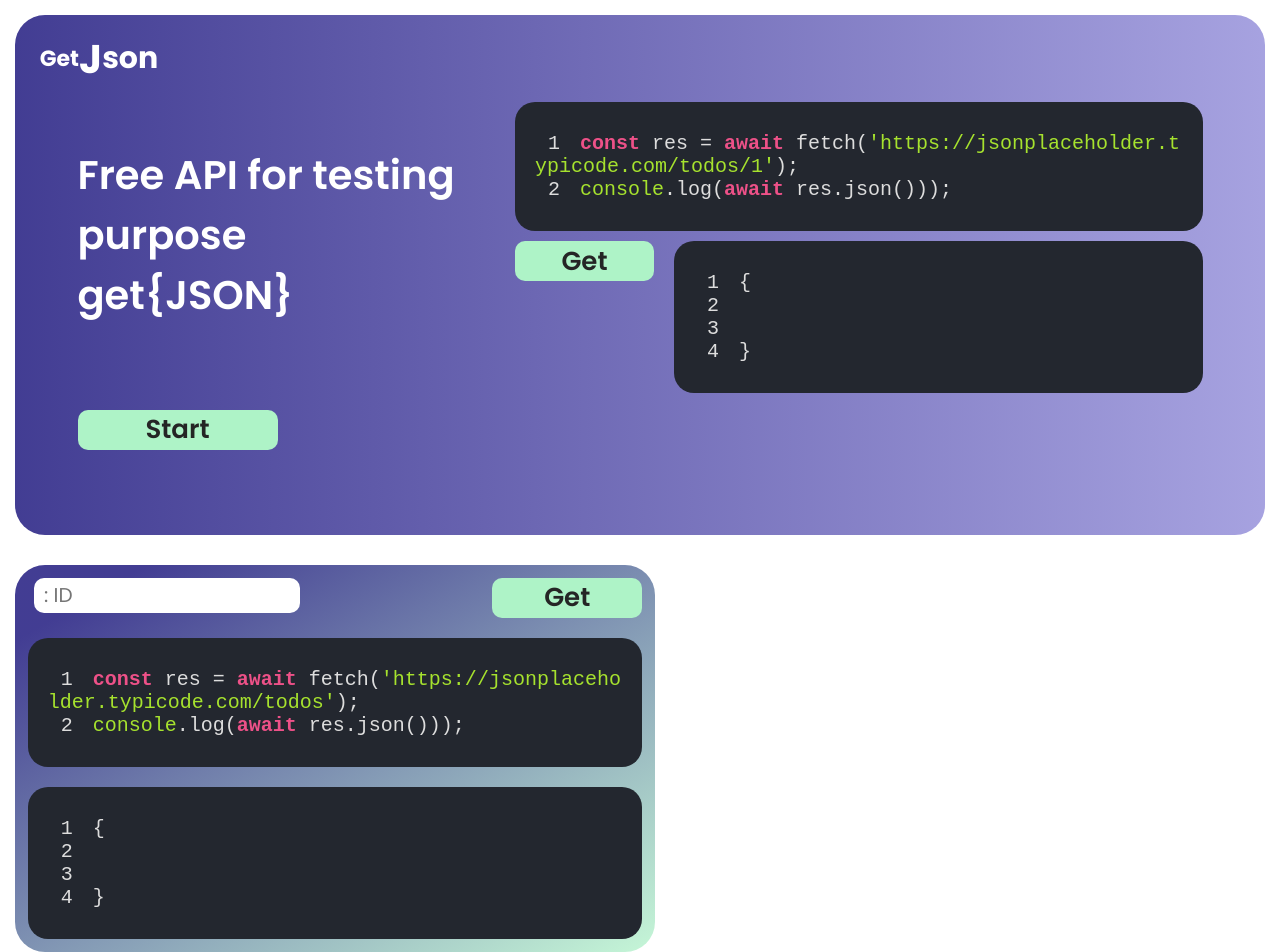
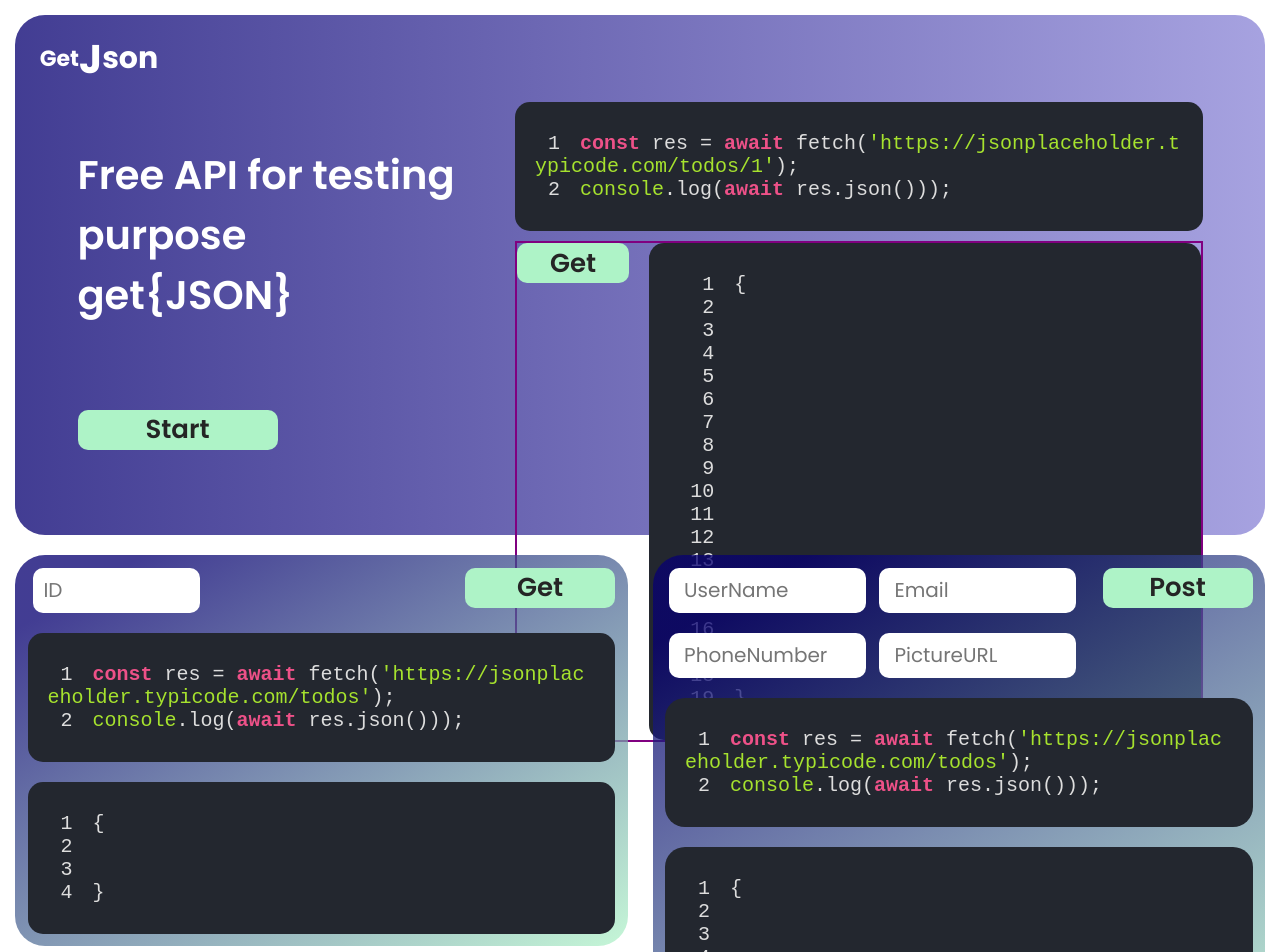
Before and after one commit to roman-ojha/getjson, a React (Create React App) app in the folder client/: page / in a window 1280 px wide. Shown: the top 952 px of the page. Built offline with nearby package versions, Linux system fonts and the light colour scheme.

Commit message:
designing post method

```diff
--- a/client/src/pages/Index.js
+++ b/client/src/pages/Index.js
@@ -26,11 +26,15 @@ get{JSON}`}
             <button className="Start_Button">Start</button>
           </div>
           <div className="Header_Container_Right_part">
+            <div className="Header_CodeViewer_Container">
               <SyntaxHighlighter
-              className={"Header_CodeViewer_Container"}
+                className={"Header_CodeViewer"}
                 language="javascript"
                 style={SyntaxHighlighterStyle}
-              customStyle={{ overflowX: "hidden", borderRadius: "20px" }}
+                customStyle={{
+                  overflowX: "hidden",
+                  borderRadius: "15px",
+                }}
                 useInlineStyles={{ fontSize: "1px" }}
                 showLineNumbers
                 lineProps={{ style: { wordWrap: "break-word" } }}
@@ -45,13 +49,80 @@ get{JSON}`}
                 {`const res = await fetch('https://jsonplaceholder.typicode.com/todos/1');
 console.log(await res.json()));`}
               </SyntaxHighlighter>
-            <div>
+            </div>
+            <div className="Header_OutputViewer_and_Get_Button_Container">
               <button className="Get_Button">Get</button>
               <SyntaxHighlighter
-                className={"Header_OutputViewer_Container"}
+                className={"Header_OutputViewer"}
                 language="javascript"
                 style={SyntaxHighlighterStyle}
-                customStyle={{ overflowX: "hidden", borderRadius: "20px" }}
+                customStyle={{ overflowX: "hidden", borderRadius: "15px" }}
+                useInlineStyles={{ fontSize: "1px" }}
+                showLineNumbers
+                lineProps={{ style: { wordWrap: "break-word" } }}
+                lineProps={{
+                  style: {
+                    wordBreak: "break-all",
+                    whiteSpace: "pre-wrap",
+                  },
+                }}
+                wrapLines={true}
+              >
+                {`{
+
+
+
+
+
+
+
+
+
+
+
+
+
+
+
+
+
+}`}
+              </SyntaxHighlighter>
+            </div>
+          </div>
+        </div>
+      </div>
+      <div className="Get_PostMethod_Container">
+        <div className="GetMethod_Container">
+          {/* <h1 className="GetMethod_Title">Get</h1> */}
+          <div className="Id_and_Get_Button_Container">
+            <input type="text" placeholder="ID" />
+            <button>Get</button>
+          </div>
+          <SyntaxHighlighter
+            className={"Method_CodeViewer_Container"}
+            language="javascript"
+            style={SyntaxHighlighterStyle}
+            customStyle={{ overflowX: "hidden", borderRadius: "15px" }}
+            useInlineStyles={{ fontSize: "1px" }}
+            showLineNumbers
+            lineProps={{ style: { wordWrap: "break-word" } }}
+            lineProps={{
+              style: {
+                wordBreak: "break-all",
+                whiteSpace: "pre-wrap",
+              },
+            }}
+            wrapLines={true}
+          >
+            {`const res = await fetch('https://jsonplaceholder.typicode.com/todos');
+console.log(await res.json()));`}
+          </SyntaxHighlighter>
+          <SyntaxHighlighter
+            className={"Method_OutputViewer_Container"}
+            language="javascript"
+            style={SyntaxHighlighterStyle}
+            customStyle={{ overflowX: "hidden", borderRadius: "15px" }}
             useInlineStyles={{ fontSize: "1px" }}
             showLineNumbers
             lineProps={{ style: { wordWrap: "break-word" } }}
@@ -69,14 +140,16 @@ console.log(await res.json()));`}
 }`}
           </SyntaxHighlighter>
         </div>
+        <div className="PostMethod_Container">
+          {/* <h1 className="GetMethod_Title">Get</h1> */}
+          <div className="InputField_Post_Button_Container">
+            <div className="InputField_Container">
+              <input type="text" placeholder="UserName" />
+              <input type="text" placeholder="Email" />
+              <input type="text" placeholder="PhoneNumber" />
+              <input type="text" placeholder="PictureURL" />
             </div>
-        </div>
-      </div>
-      <div className="GetMethod_Container">
-        {/* <h1 className="GetMethod_Title">Get</h1> */}
-        <div className="Id_and_Get_Button_Container">
-          <input type="text" placeholder=": ID" />
-          <button>Get</button>
+            <button>Post</button>
           </div>
           <SyntaxHighlighter
             className={"Method_CodeViewer_Container"}
@@ -116,8 +189,13 @@ console.log(await res.json()));`}
             {`{
 
 
+
+
+
+
 }`}
           </SyntaxHighlighter>
+        </div>
       </div>
     </>
   );
--- a/client/src/styles/index.css
+++ b/client/src/styles/index.css
@@ -76,7 +76,8 @@ body {
 }
 .Start_Button,
 .Get_Button,
-.Id_and_Get_Button_Container button {
+.Id_and_Get_Button_Container button,
+.InputField_Post_Button_Container button {
   width: 200px;
   height: 40px;
   border-radius: 10px;
@@ -89,7 +90,9 @@ body {
   transition-duration: 200ms;
   color: rgb(37, 37, 37);
 }
-.Start_Button:hover {
+.Start_Button:hover,
+.Id_and_Get_Button_Container button:hover,
+.InputField_Post_Button_Container button:hover {
   transform: scale(1.03);
 }
 
@@ -99,6 +102,16 @@ body {
   width: 55%;
   display: flex;
   flex-direction: column;
+  justify-content: start;
+}
+.Header_CodeViewer_Container {
+  /* height: max-content; */
+  /* border: 2px solid red; */
+  width: 100%;
+}
+.Header_CodeViewer {
+  /* width: 100%; */
+  height: max-content;
 }
 .Get_Button {
   width: 150px;
@@ -106,20 +119,31 @@ body {
 .Get_Button:hover {
   transform: scale(1.03);
 }
-.Header_Container_Right_part div {
+.Header_OutputViewer_and_Get_Button_Container {
+  border: 2px solid purple;
   display: flex;
   margin: 10px 0px 10px 0px;
+  /* max-height: ; */
 }
-.Header_OutputViewer_Container {
+.Header_OutputViewer {
   width: calc(100% - 160px);
+  width: 100%;
   margin-left: 20px;
 }
+.Get_PostMethod_Container {
+  display: flex;
+  width: calc(100% - 30px);
+  /* border: 1px solid blue; */
+  justify-content: space-between;
+}
 
-.GetMethod_Container {
+.GetMethod_Container,
+.PostMethod_Container {
   /* border: 1px solid blue; */
-  width: 50%;
-  min-height: 30vh;
-  margin-top: 30px;
+  width: 49%;
+  /* min-height: 30vh; */
+  height: fit-content;
+  margin-top: 20px;
   border-radius: var(--primary-container-border-radius);
   background-image: linear-gradient(150deg, #070071c2 10%, #aef3c7b6 100%);
   padding: 1%;
@@ -133,8 +157,6 @@ body {
   color: white;
 }
 
-.Method_CodeViewer_Container {
-}
 .Method_OutputViewer_Container {
   margin-top: 20px;
 }
@@ -146,9 +168,9 @@ body {
   margin-bottom: 20px;
 }
 .Id_and_Get_Button_Container input {
-  width: 40%;
+  width: 25%;
   border-radius: 10px;
-  height: 35px;
+  height: 45px;
   border-width: 0px;
   margin-left: 1%;
 }
@@ -162,6 +184,38 @@ body {
 .Id_and_Get_Button_Container button {
   width: 150px;
 }
+.PostMethod_Container {
+  background-image: linear-gradient(150deg, #070071c2 10%, #aef3c7b6 100%);
+}
+
+.InputField_Post_Button_Container {
+  display: flex;
+  justify-content: space-between;
+  width: 100%;
+}
+.InputField_Post_Button_Container button {
+  width: 150px;
+}
+.InputField_Container {
+  display: flex;
+  flex-wrap: wrap;
+  justify-content: space-between;
+  width: 70%;
+}
+.InputField_Container input {
+  width: 43%;
+  border-radius: 10px;
+  height: 45px;
+  margin-left: 1%;
+  border-width: 0px;
+  margin-bottom: 20px;
+}
+.InputField_Container input:read-write {
+  outline: none;
+  font-family: var(--primary-font-family);
+  font-size: 1rem;
+  padding: 0px 5px 0px 15px;
+}
 
 @media screen and (max-width: 1400px) {
   .Header_Title {
```
Lines whose indentation alone changed are shown as unchanged.
